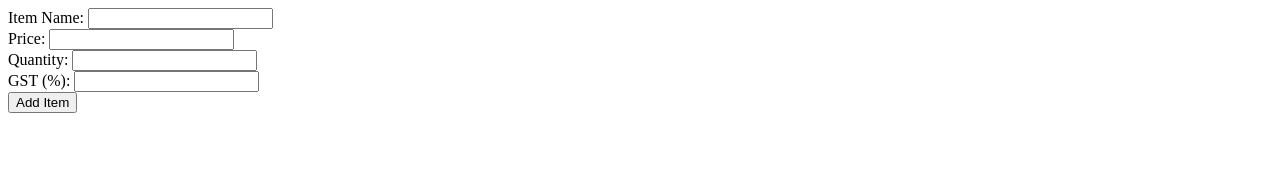
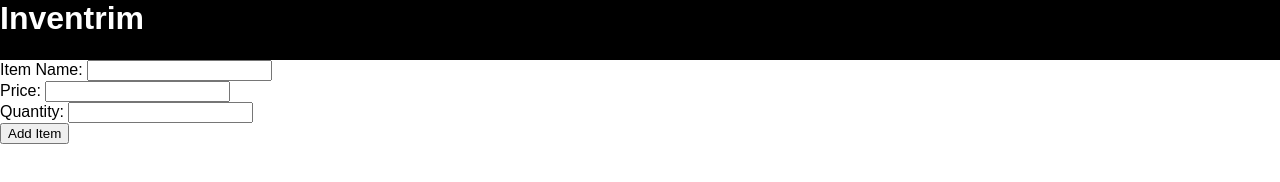
Before and after one commit to sahilkush/Inventrim, a website: page billing/billing.html in a window 1280 px wide. Drawn offline with Linux system fonts and the light colour scheme.

Commit message:
billstyle.css added

```diff
--- a/billing.html
+++ b/billing/billing.html
@@ -4,8 +4,18 @@
     <meta charset="UTF-8">
     <meta name="viewport" content="width=device-width, initial-scale=1.0">
     <title>Billing</title>
+    <link rel="stylesheet" href="billstyle.css">
 </head>
 <body>
+  <header>
+    <div class="navbar">
+      <div class="logo">
+        <h1>Inventrim</h1>
+      </div>
+    </div>
+
+  </header>
+  <main>
     <form id="billing-form">
         <div>
           <label for="item-name">Item Name:</label>
@@ -19,14 +29,13 @@
           <label for="quantity">Quantity:</label>
           <input type="number" id="quantity" required>
         </div>
-        <div>
-          <label for="gst">GST (%):</label>
-          <input type="number" id="gst" required>
-        </div>
+
         <div>
           <button type="button" onclick="addItem()">Add Item</button>
         </div>
       </form>
+    </main>
 
 </body>
+
 </html>
--- /dev/null
+++ b/billing/billstyle.css
@@ -0,0 +1,11 @@
+*{
+    margin: 0;
+    font-family: Arial, Helvetica, sans-serif;
+    border: border-box ;
+}
+
+.navbar{
+    height: 60px;
+    color: white;
+    background-color: black;
+}
```
Also changed, not shown: dashboard.html (+2 -1 lines).
